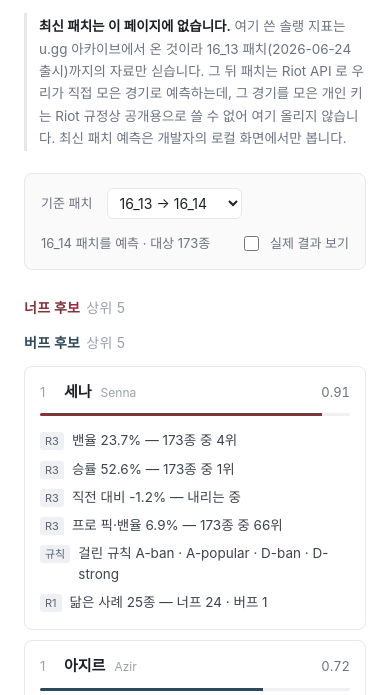
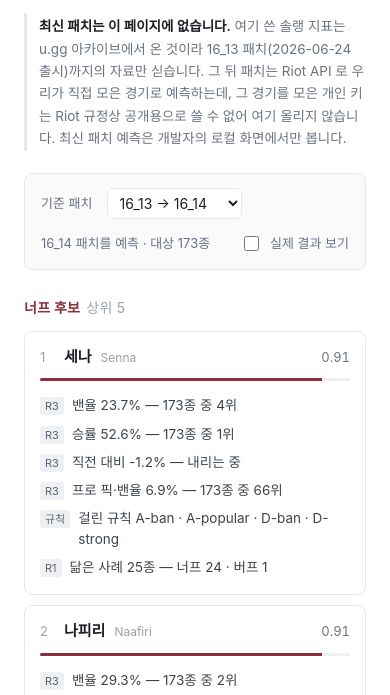
Before and after one commit to SangMyeong5426/LOL_BALANCE_PROJECT, a plain HTML site: page docs/site/index.html in a window 390 px wide. Shown: the part 131-826 px from the top of the page. Drawn offline with Linux system fonts and the light colour scheme.

Commit message:
fix(site): 좁은 화면에서 너프와 버프 카드가 섞이지 않게 한다
넓은 화면은 한 격자에 너프·버프 카드를 번갈아 넣어 같은 순위가 같은 줄에 서게
한다. 화면이 좁아 한 줄로 접히면 그 번갈아 넣은 순서가 그대로 보여, 제목 둘이
위에 몰리고 그 아래 카드가 너프·버프로 섞였다.

좁은 화면(820px 이하)에서만 CSS `order` 로 너프 쪽(제목 · 카드 · 적중)을 모두
앞으로, 버프 쪽을 모두 뒤로 보낸다. 같은 쪽 안의 순서는 그대로다. 넓은 화면은
바뀌지 않는다.

로컬 미리보기로 확인했다.

- 1024px — 두 칸 · 같은 순위가 같은 줄 · order 0 (전과 같다)
- 375px — 너프 제목 → 카드 5장 → 적중 → 버프 제목 → 카드 5장 → 적중.
  가로 넘침 없음 · 콘솔 오류 없음

Co-Authored-By: Claude Opus 5.5 <noreply@anthropic.com>

```diff
--- a/docs/site/index.html
+++ b/docs/site/index.html
@@ -30,7 +30,13 @@
      한 격자에 번갈아 넣어 같은 순위가 같은 행을 쓰게 한다. */
   .cols{display:grid;grid-template-columns:1fr 1fr;gap:10px 22px;margin-top:26px;
     align-items:stretch}
-  @media(max-width:820px){.cols{grid-template-columns:1fr}}
+  /* 한 줄로 접히면 번갈아 넣은 순서가 그대로 보여 너프와 버프가 섞인다.
+     너프 쪽을 모두 앞으로, 버프 쪽을 모두 뒤로 보낸다 — 같은 쪽 안의 순서는 그대로다. */
+  @media(max-width:820px){
+    .cols{grid-template-columns:1fr}
+    .cols>.col-n{order:1} .cols>.col-b{order:2}
+    .cols>.head.col-b{margin-top:18px}
+  }
   h2{font-size:14px;font-weight:650;margin:0 0 12px;letter-spacing:.02em}
   h2 .n{color:var(--nerf)} h2 .b{color:var(--buff)}
   h2 em{font-style:normal;color:var(--faint);font-weight:400;margin-left:6px}
@@ -168,7 +174,7 @@ function card(j, kind, reveal) {
   const hit = j.actual.startsWith(want);
   const ans = reveal
     ? `<div class="ans ${hit ? 'hit' : ''}">${hit ? '맞음 — ' : ''}실제 ${esc(j.actual)}</div>` : '';
-  return `<div class="card ${kind === 'nerf' ? 'n' : 'b'}" data-c="${esc(j.champion)}">
+  return `<div class="card ${kind === 'nerf' ? 'n col-n' : 'b col-b'}" data-c="${esc(j.champion)}">
     <div class="top"><span class="rank">${j.rank}</span>
       <span class="name">${esc(ko(j.champion))}</span>
       <span class="en">${esc(j.champion)}</span>
@@ -183,15 +189,15 @@ function draw() {
   const take = k => v[k].slice(0, 5).map((j, i) => ({ ...j, rank: i + 1 }));
   const nerf = take('nerf'), buff = take('buff');
 
-  let html = '<p class="head"><span class="n">너프 후보</span><em>상위 5</em></p>'
-           + '<p class="head"><span class="b">버프 후보</span><em>상위 5</em></p>';
+  let html = '<p class="head col-n"><span class="n">너프 후보</span><em>상위 5</em></p>'
+           + '<p class="head col-b"><span class="b">버프 후보</span><em>상위 5</em></p>';
   for (let i = 0; i < 5; i++) {
     html += card(nerf[i], 'nerf', reveal) + card(buff[i], 'buff', reveal);
   }
   if (reveal) {
     const hit = (l, w) => l.filter(j => j.actual.startsWith(w)).length;
-    html += `<p class="score">상위 5 중 적중 ${hit(nerf, '너프')}종</p>`
-          + `<p class="score">상위 5 중 적중 ${hit(buff, '버프')}종</p>`;
+    html += `<p class="score col-n">상위 5 중 적중 ${hit(nerf, '너프')}종</p>`
+          + `<p class="score col-b">상위 5 중 적중 ${hit(buff, '버프')}종</p>`;
   }
   $('#grid').innerHTML = html;
   document.querySelectorAll('.card').forEach(c =>
```
